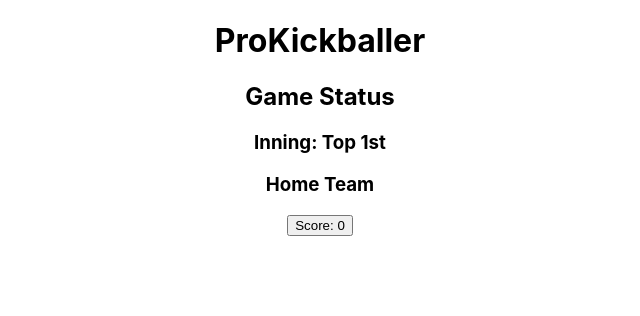
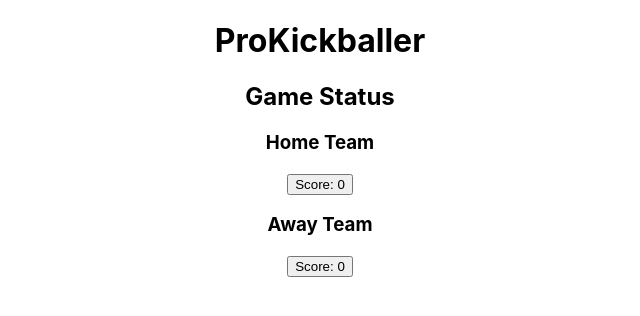
Before and after one commit to dapperAuteur/prok-react-ui, a React (Create React App) app: page / in a window 1280 px wide. Shown: the top 316 px of the page, without its empty margins (320-960 px from the left). Built offline with nearby package versions, Linux system fonts and the light colour scheme.

Commit message:
increment stats using hooks

```diff
--- a/src/App.js
+++ b/src/App.js
@@ -1,13 +1,16 @@
 import React, { Component } from "react";
 import "./App.css";
 import Match0002 from "./components/Match/Match0002";
+import ReadyState from "./store/ReadyState";
 
 class App extends Component {
   render() {
     return (
-      <div className="App">
-        <Match0002 />
-      </div>
+      <ReadyState>
+        <div className="App">
+          <Match0002 />
+        </div>
+      </ReadyState>
     );
   }
 }
--- a/src/components/Match/Match0002.js
+++ b/src/components/Match/Match0002.js
@@ -5,75 +5,28 @@ import { matchInitialState } from "../../store/DefaultStates";
 
 export default function Match002(props) {
   const context = useContext(MatchContext);
-  let match = matchInitialState;
+  let match = matchInitialState.match;
   const [thisMatch, setMatch] = useState(match);
   console.log("Match 6 context", context);
   console.log("Match 7 props", props);
   console.log("match", match);
-
-  const [hName, sethName] = useState("Home Team");
-  // const [homeState, setHomeState] = useState(0);
-  const [aName, setaName] = useState("Away Team");
-  // const [awayState, setAwayState] = useState(0);
-  // const [currentInning, setInning] = useState(0);
-  // const [balls, setBalls] = useState(0);
-  // const [strikes, setStrikes] = useState(0);
-  // const [fouls, setFouls] = useState(0);
-  // const [outs, setOuts] = useState(0);
-
-  // const {
-  //   matches,
-  //   innings,
-  //   incrementAwayScore,
-  //   incrementHomeScore,
-  //   updateMatch
-  // } = context;
-  let {
-    // incrementAwayScore,
-    // decrementAwayScore,
-    // incrementHomeScore,
-    // decrementHomeScore,
-    awayTeamScore,
-    balls,
-    currentInning,
-    fouls,
-    homeTeamScore,
-    outs,
-    strikes
-  } = match.match;
-  console.log("incrementAwayScore", context.incrementAwayScore);
-  // console.log(incrementAwayScore());s
-
-  const INNINGS = [
-    "Top 1st",
-    "Bottom 1st",
-    "Top 2nd",
-    "Bottom 2nd",
-    "Top 3rd",
-    "Bottom 3rd",
-    "Top 4th",
-    "Bottom 4th",
-    "Top 5th",
-    "Bottom 5th",
-    "Top 6th",
-    "Bottom 6th",
-    "MATCH OVER"
-  ];
-  const setHomeScore = () => {
-    return homeTeamScore + 1;
-  };
 
   return (
     <div>
       <h1>ProKickballer</h1>
       <div>
         <h2>Game Status</h2>
-        <h3>Inning: {INNINGS[currentInning]}</h3>
       </div>
       <div>
-        <h3>{hName}</h3>
-        <button onClick={homeTeamScore => context.incrementHomeScore}>
-          Score: {homeTeamScore}
+        <h3>{"Home Team"}</h3>
+        <button onClick={context.incrementHomeScore}>
+          Score: {context.match.homeTeamScore}
+        </button>
+      </div>
+      <div>
+        <h3>{"Away Team"}</h3>
+        <button onClick={context.incrementAwayScore}>
+          Score: {context.match.awayTeamScore}
         </button>
       </div>
     </div>
--- a/src/store/ReadyState.js
+++ b/src/store/ReadyState.js
@@ -1,50 +1,30 @@
 import React, { useReducer } from "react";
 import matchReducer from "./matchReducer";
 import MatchContext from "./match-context";
-import {
-  INCREMENT_HOME_SCORE,
-  DECREMENT_HOME_SCORE,
-  INCREMENT_AWAY_SCORE,
-  DECREMENT_AWAY_SCORE,
-  INCREMENT_BALLS,
-  DECREMENT_BALLS,
-  INCREMENT_STRIKES,
-  DECREMENT_STRIKES,
-  INCREMENT_FOULS,
-  DECREMENT_FOULS,
-  INCREMENT_OUTS,
-  DECREMENT_OUTS,
-  INCREMENT_CURRENT_INNING,
-  DECREMENT_CURRENT_INNING,
-  UPDATE_MATCH
-} from "./actionTypes";
+import { INCREMENT_HOME_SCORE, INCREMENT_AWAY_SCORE } from "./actionTypes";
 import { matchInitialState } from "./DefaultStates";
 
 const ReadyState = props => {
   console.log("ReadyState 8 props", props);
   const [matchState, dispatch] = useReducer(matchReducer, matchInitialState);
-  const incrementAwayScore = match => {
-    console.log("ReadyState 27 match", match);
-    dispatch({ type: INCREMENT_AWAY_SCORE, match: match });
+  const incrementHomeScore = num => {
+    console.log("ReadyState 31 match");
+    console.log("num", num);
+    return dispatch({ type: INCREMENT_HOME_SCORE });
   };
-  const incrementHomeScore = match => {
-    console.log("ReadyState 31 match", match);
-    dispatch({ type: INCREMENT_HOME_SCORE, match: match });
-  };
-  const updateMatch = match => {
-    console.log("ReadyState 11 match", match);
-    dispatch({ type: UPDATE_MATCH, match: match });
+  const incrementStat = state => {
+    console.log("state", state);
+    return dispatch({ type: INCREMENT_AWAY_SCORE });
   };
   return (
     <MatchContext.Provider
       value={{
-        endpoint: matchState.endpoint,
-        innings: matchState.innings,
-        match: matchState.match,
-        matches: matchState.matches,
-        incrementAwayScore: incrementAwayScore,
+        endpoint: matchInitialState.endpoint,
+        innings: matchInitialState.innings,
+        match: matchInitialState.match,
+        matches: matchInitialState.matches,
         incrementHomeScore: incrementHomeScore,
-        updateMatch: updateMatch
+        incrementAwayScore: incrementStat
       }}
     >
       {props.children}
--- a/src/store/match-context.js
+++ b/src/store/match-context.js
@@ -3,12 +3,6 @@ import { matchInitialState } from "./DefaultStates";
 
 export default React.createContext({
   ...matchInitialState,
-  incrementScore: teamScore => {},
-  decrementScore: teamScore => {},
-  incrementStat: stat => {},
-  decrementStat: stat => {},
-  updateMatch: match => {},
-  // updateMatches: matches => {},
   innings: [
     "Top 1st",
     "Bottom 1st",
--- a/src/store/matchReducer.js
+++ b/src/store/matchReducer.js
@@ -1,6 +1,20 @@
-import { UPDATE_MATCH } from "./actionTypes";
+import {
+  UPDATE_MATCH,
+  INCREMENT_HOME_SCORE,
+  INCREMENT_AWAY_SCORE
+} from "./actionTypes";
 import { matchInitialState } from "./DefaultStates";
-
+const incrementAwayScoreReducer = state => {
+  let updatedMatch = state.match;
+  updatedMatch.awayTeamScore++;
+  return { ...state, match: updatedMatch };
+};
+const incrementHomeScoreReducer = state => {
+  console.log("state", state);
+  let updatedMatch = state.match;
+  updatedMatch.homeTeamScore++;
+  return { ...state, match: updatedMatch };
+};
 const updateMatch = (match, state) => {
   let updatedMatch = [...state.match];
   updatedMatch = match;
@@ -10,8 +24,12 @@ const updateMatch = (match, state) => {
   return { ...state, match: updatedMatch, matches: updatedMatches };
 };
 
-export function matchReducer(state = matchInitialState, action) {
+export default function matchReducer(state = matchInitialState, action) {
   switch (action.type) {
+    case INCREMENT_HOME_SCORE:
+      return incrementHomeScoreReducer(state);
+    case INCREMENT_AWAY_SCORE:
+      return incrementAwayScoreReducer(state);
     case UPDATE_MATCH:
       return updateMatch(action.match, state);
     default:
```
